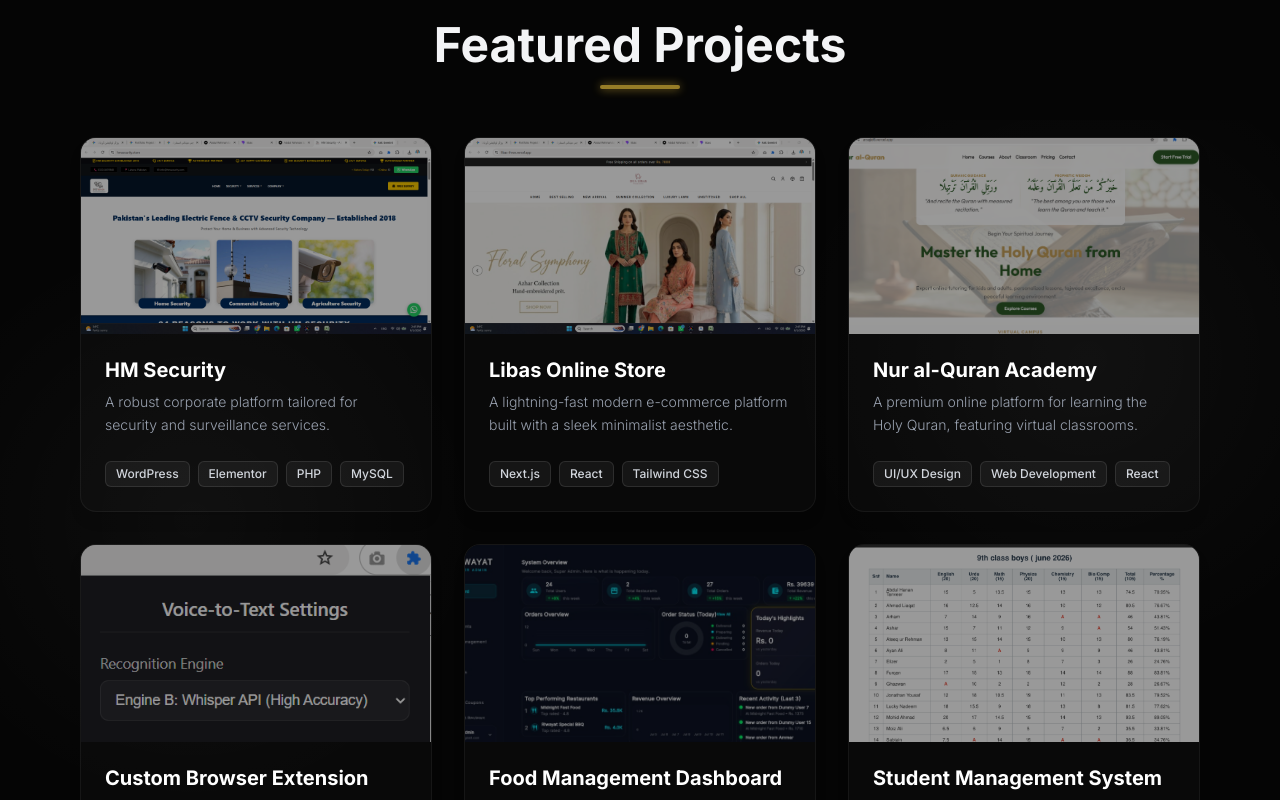
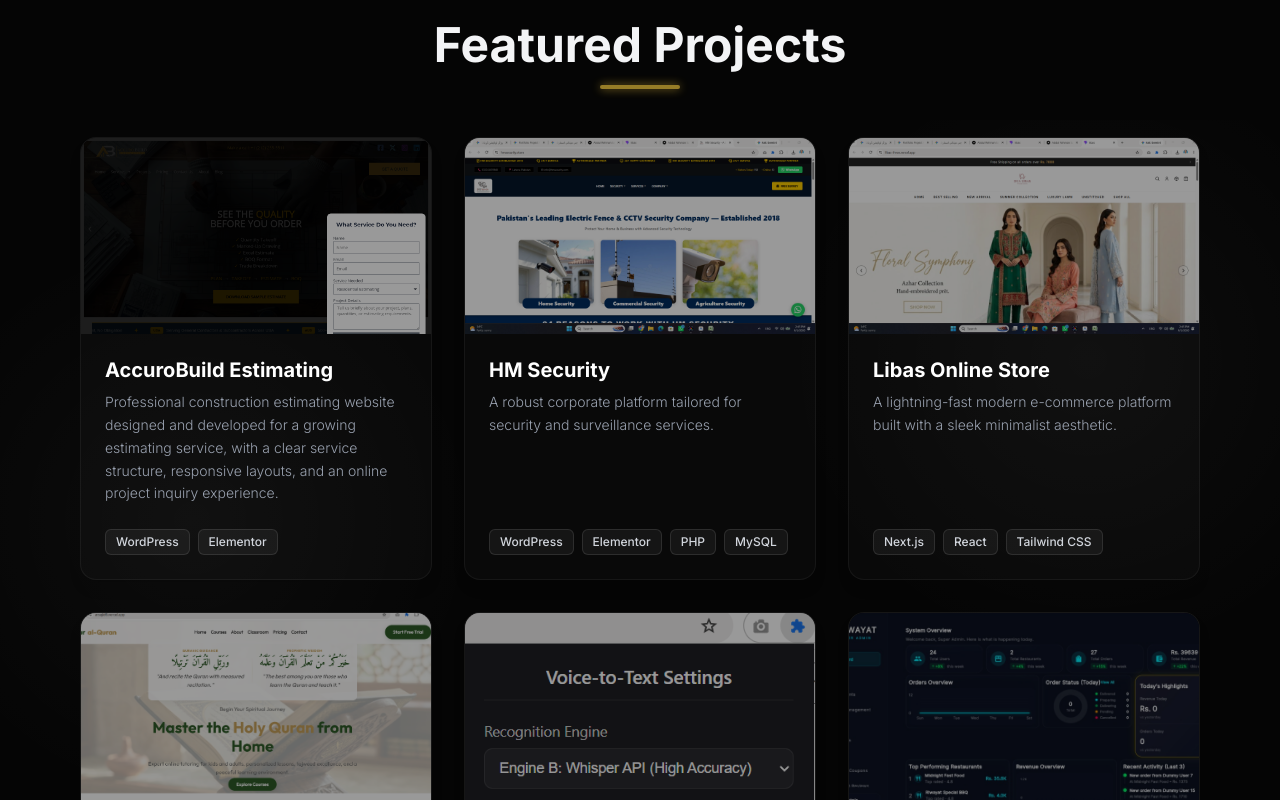
Before and after one commit to arsajid6/portfolioarsajid, a Next.js app: page / in a window 1280 px wide. Shown: the part 2280-3080 px from the top of the page. Built offline with nearby package versions, Linux system fonts and the light colour scheme.

Commit message:
Added AccuroBuild Estimating as 9th portfolio project with screenshot and case study

```diff
--- a/src/components/Projects.tsx
+++ b/src/components/Projects.tsx
@@ -22,6 +22,18 @@ type Project = {
 };
 
 const projectsData: Project[] = [
+  {
+    id: "accurobuild-estimating",
+    title: "AccuroBuild Estimating",
+    description: "Professional construction estimating website designed and developed for a growing estimating service, with a clear service structure, responsive layouts, and an online project inquiry experience.",
+    tags: ["WordPress", "Elementor"],
+    image: "/projects/accurobuild.png",
+    link: "https://accurobuildestimating.com/",
+    caseStudy: {
+      overview: "AccuroBuild Estimating is a professional construction estimating website built to present a wide range of estimating and quantity takeoff services to contractors, subcontractors, developers, architects, and other construction professionals.",
+      solution: "Designed and developed a structured WordPress website with clear service categories, dedicated service pages, responsive layouts, clear inquiry points, and an organized user journey for visitors looking for estimating services."
+    }
+  },
   {
     id: "hm-security",
     title: "HM Security",
```
Also changed, not shown: public/projects/accurobuild.png (added).
